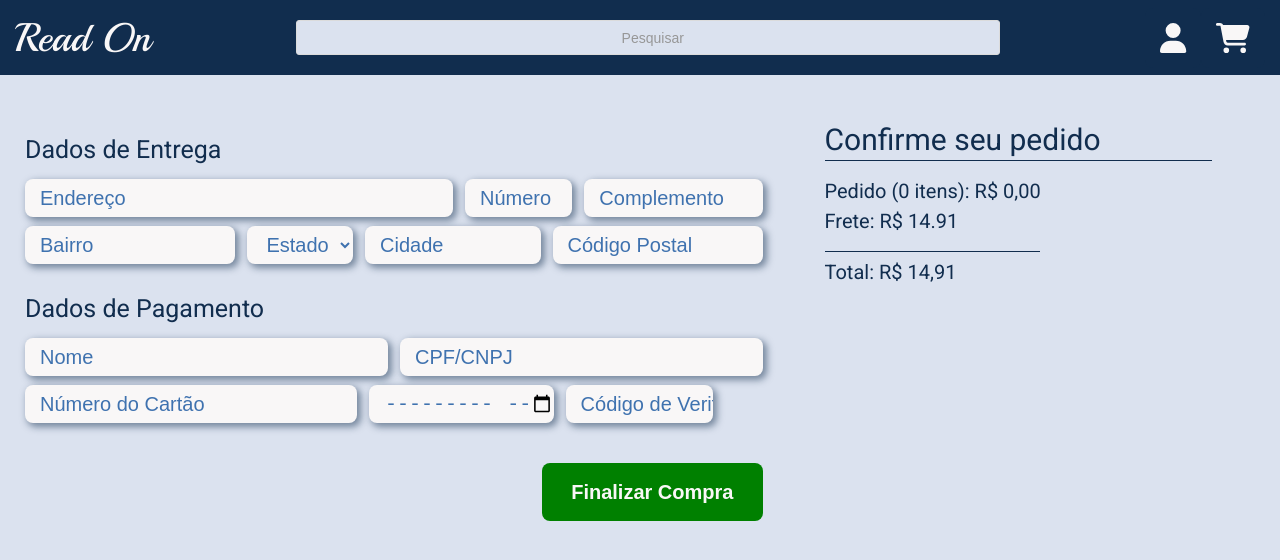
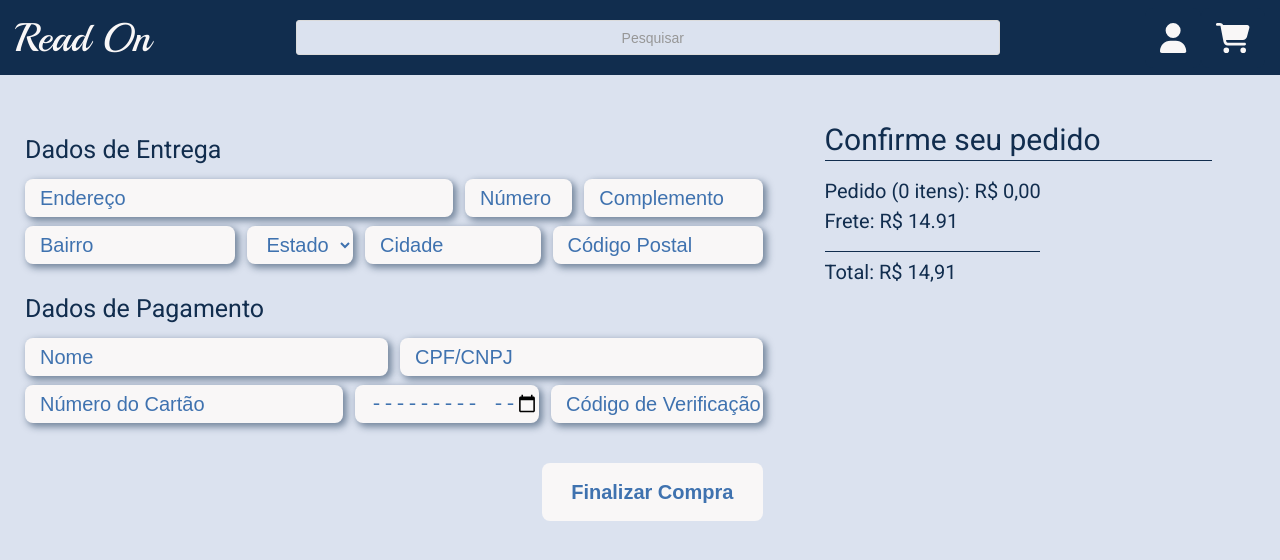
Before and after one commit to LucasPCotrim/projeto14-read_on-front, a React (Create React App) app: page /checkout in a window 1280 px wide. Shown: the top 560 px of the page. Built offline with nearby package versions, Linux system fonts and the light colour scheme; a web font is replaced by a local one.

Commit message:
feat: Added loading animation to form button on CheckoutPage

```diff
--- a/package.json
+++ b/package.json
@@ -13,6 +13,7 @@
     "react": "^18.2.0",
     "react-dom": "^18.2.0",
     "react-icons": "^4.4.0",
+    "react-loader-spinner": "^5.3.4",
     "react-router-dom": "^6.4.0",
     "react-scripts": "5.0.1",
     "styled-components": "^5.3.5",
--- a/src/components/CheckoutPage/CheckoutPage.js
+++ b/src/components/CheckoutPage/CheckoutPage.js
@@ -3,6 +3,7 @@ import { useState, useContext } from 'react';
 import { useNavigate } from 'react-router-dom';
 import UserContext from '../../contexts/UserContext';
 import { checkout } from '../../services/readOnService';
+import { ThreeDots } from 'react-loader-spinner';
 
 const ESTADOS = [
   'AC',
@@ -86,6 +87,7 @@ function OrderSummary() {
 
 function CheckoutForm() {
   const { user, setUser } = useContext(UserContext);
+  const [isLoading, setIsLoading] = useState(false);
   const navigate = useNavigate();
   const [form, setForm] = useState({
     address: '',
@@ -127,12 +129,13 @@ function CheckoutForm() {
   const executeCheckout = (event) => {
     event.preventDefault();
     console.log(form);
+    const cart = user.cart || [];
     clearForm();
     const body = {
       name: user.name,
       email: user.email,
       cpf: form.cpf,
-      products: [...user.cart],
+      products: [...cart],
       addressInfo: {
         address: form.address,
         number: form.number,
@@ -143,19 +146,36 @@ function CheckoutForm() {
         postalCode: form.postalCode,
       },
     };
+    setIsLoading(true);
     const promise = checkout(body);
     promise
       .then(() => {
         clearForm();
         setUser({ ...user, cart: [] });
+        setIsLoading(false);
         alert('Compra realizada com sucesso!');
         navigate('/main');
       })
       .catch((res) => {
+        setIsLoading(false);
         alert(res.response?.data?.message || 'Error when connecting to the database');
         clearForm();
       });
   };
+
+  const invalidForm =
+    form.address === '' ||
+    form.number === '' ||
+    form.district === '' ||
+    form.state === 'Estado' ||
+    form.state === '' ||
+    form.city === '' ||
+    form.postalCode === '' ||
+    form.name === '' ||
+    form.cpf === '' ||
+    form.cardNumber === '' ||
+    form.expirationDate === '' ||
+    form.cvv === '';
 
   return (
     <form onSubmit={executeCheckout}>
@@ -260,8 +280,12 @@ function CheckoutForm() {
           />
         </div>
       </PaymentFormStyle>
-      <button>
-        <h2>Finalizar Compra</h2>
+      <button disabled={invalidForm || isLoading}>
+        {isLoading ? (
+          <ThreeDots color={'#112d4e'} height={13} width={51} />
+        ) : (
+          <h2>Finalizar Compra</h2>
+        )}
       </button>
     </form>
   );
--- a/src/components/CheckoutPage/ChekoutPage.style.js
+++ b/src/components/CheckoutPage/ChekoutPage.style.js
@@ -94,6 +94,7 @@ export const CheckoutPageStyle = styled.div`
 `;
 
 const FormStyle = styled.div`
+  width: 100%;
   margin-top: 30px;
   display: flex;
   flex-direction: column;
@@ -201,7 +202,7 @@ export const PaymentFormStyle = styled(FormStyle)`
       width: 25%;
     }
     input[name='cvv'] {
-      width: 20%;
+      width: 30%;
     }
   }
 `;
```
Also changed, not shown: 1 other file (tests, documents, lock files or other folders).
